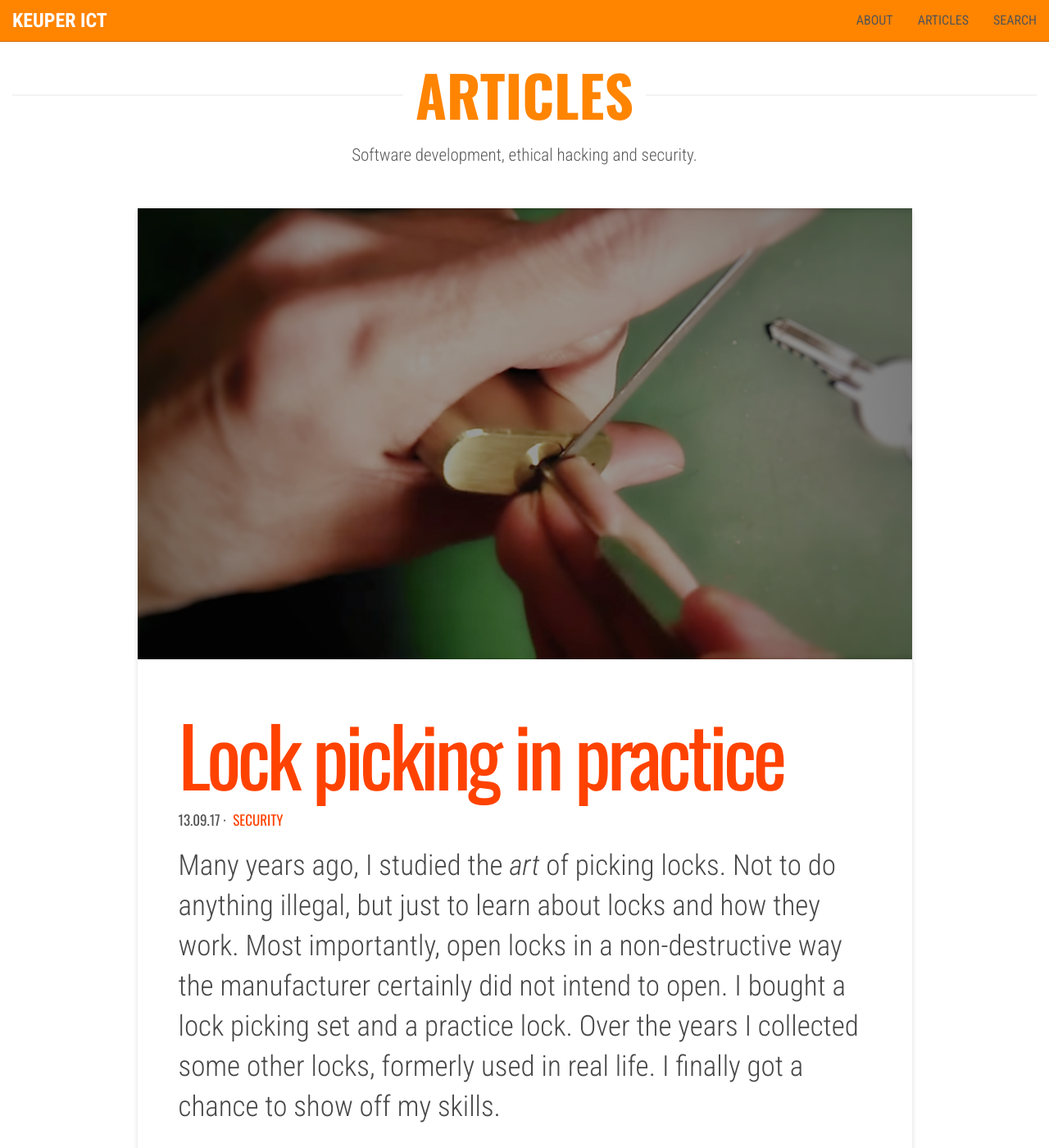
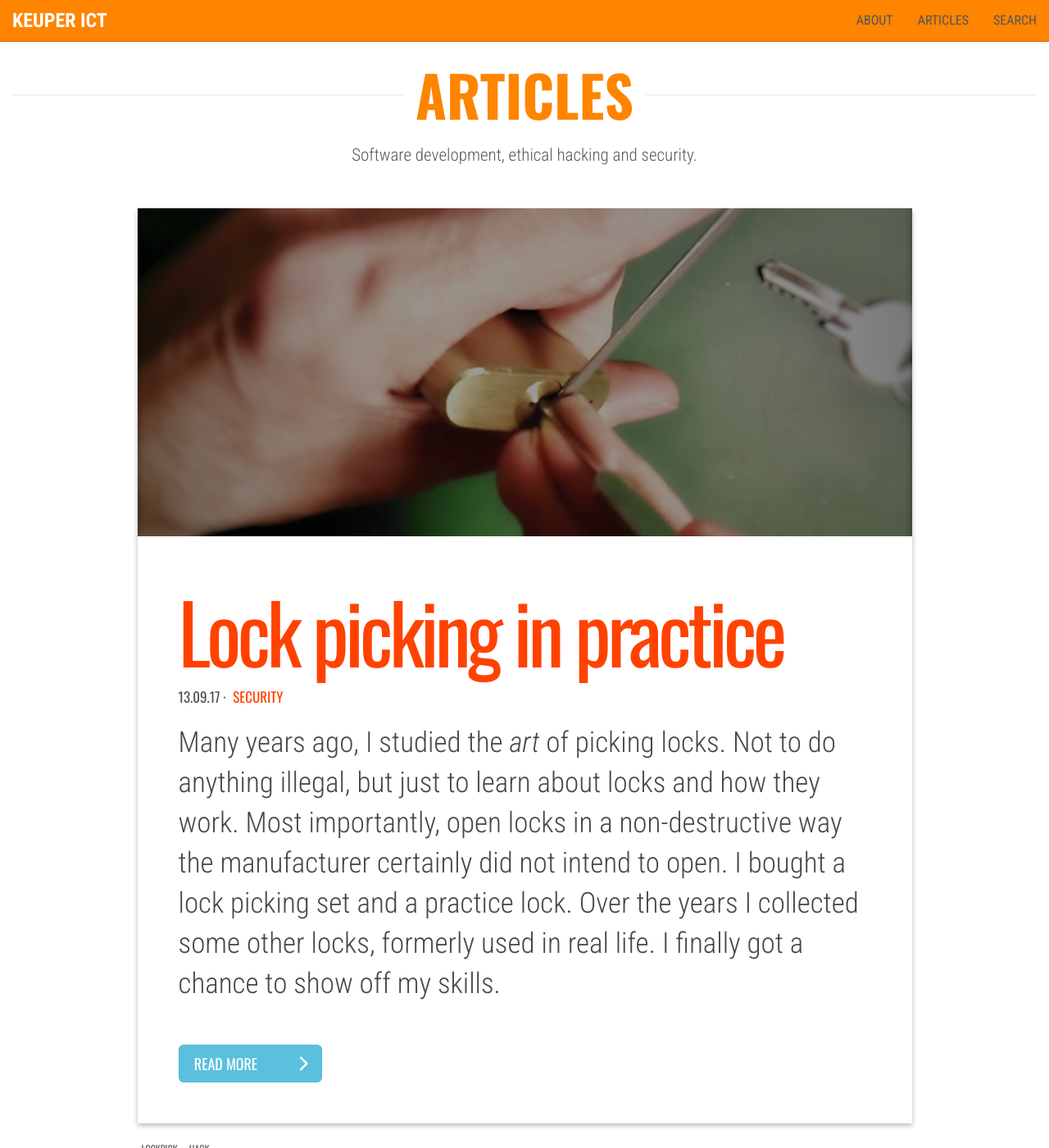
Before and after one commit to jkeuper/jkeuper.github.io, a Jekyll site: the page built from _pages/posts.md, in a window 1280 px wide and 1400 px high. Shown: the whole window at 82% size. Built offline with Jekyll 4.4.1, drawn with Linux system fonts in a browser that asks for light colours; nearby versions of some CDN libraries.

Commit message:
Updated looks of tile and featurette.

```diff
--- a/css/style.scss
+++ b/css/style.scss
@@ -110,7 +110,7 @@
 
 .tile {
     position: relative;
-    box-shadow: 0 0.15em 0.35em 0 rgba(0, 0, 0, 0.135);
+    box-shadow: 0 0.15em 0.35em 0 rgba(0, 0, 0, 0.285);
     margin-bottom: 125px;
 
     .inner-guts { padding: 50px; }
@@ -129,7 +129,7 @@
         overflow: hidden;
         margin-bottom: 15px;
         width: 100%;
-        height: 550px;
+        height: 400px;
         background-color: #e8e8e8;
 
         .img {
```
